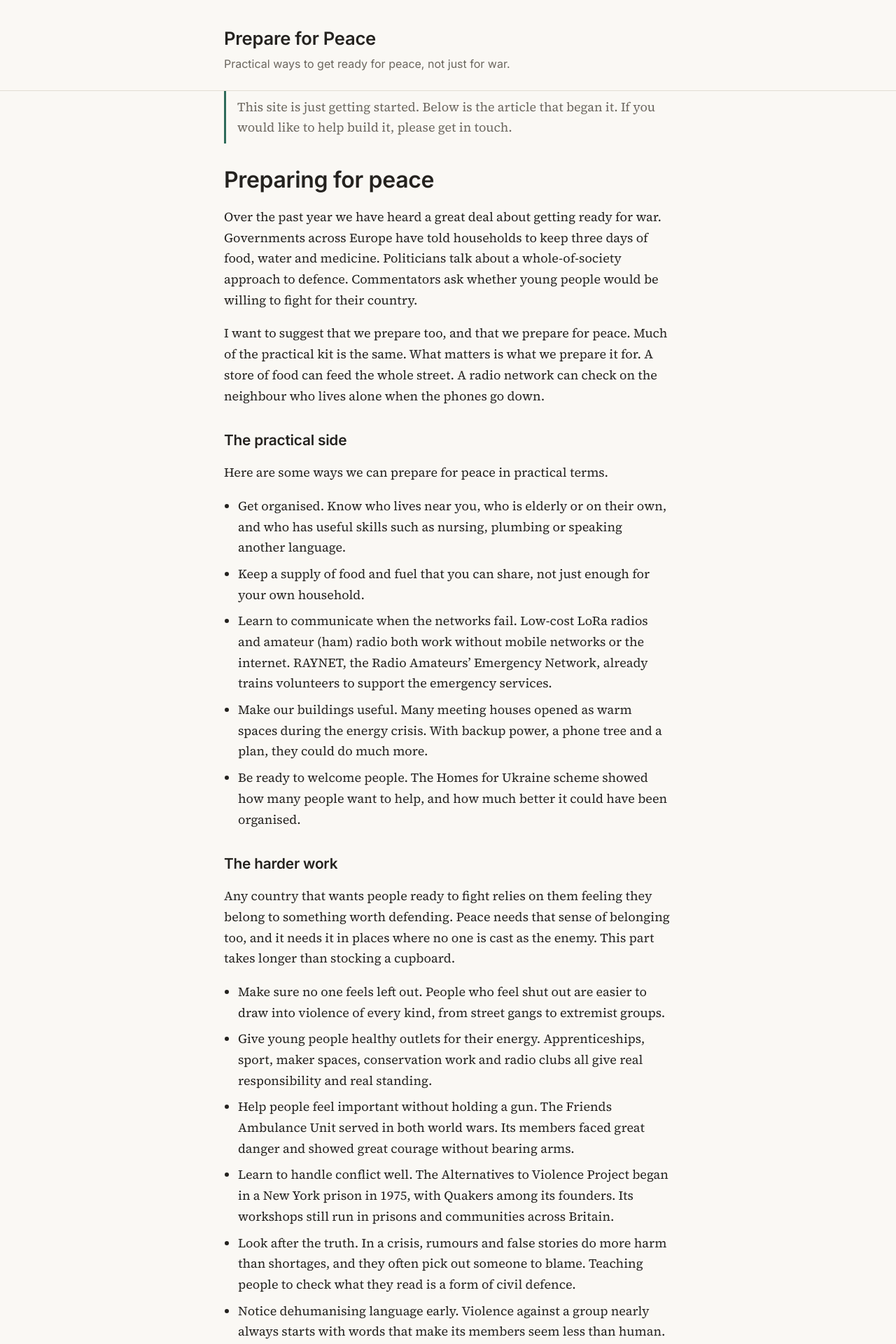
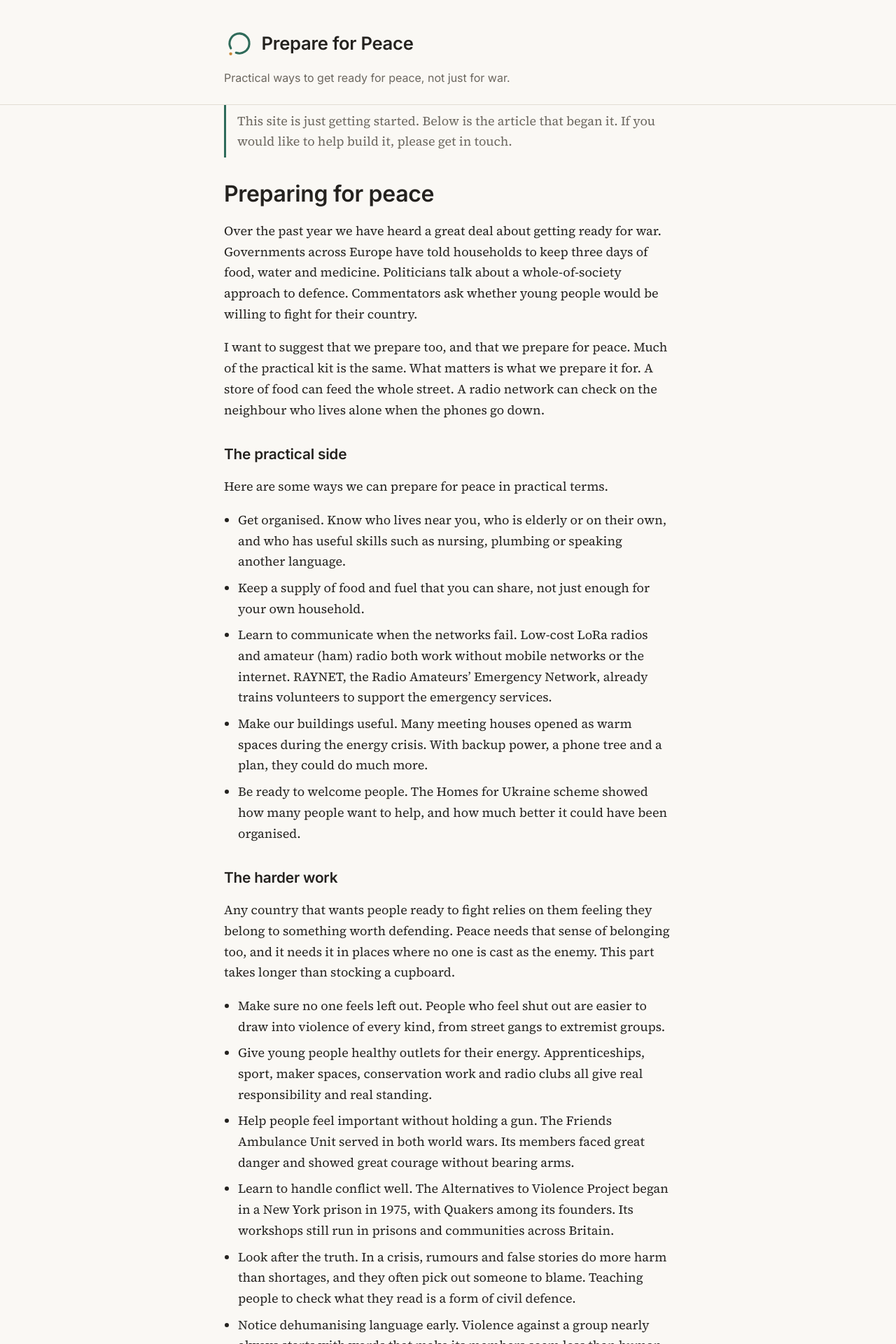
Before and after one commit to bwaymark/prepareforpeace-site, a Jekyll site: the page built from index.md, in a window 1280 px wide. Shown: the top 1920 px of the page at 70% size. Built offline with Jekyll 4.4.1, drawn with Linux system fonts in a browser that asks for light colours.

Commit message:
Add files via upload

```diff
--- a/_layouts/default.html
+++ b/_layouts/default.html
@@ -6,6 +6,9 @@
   <title>{% if page.title %}{{ page.title }} | {% endif %}{{ site.title }}</title>
   <meta name="description" content="{{ page.description | default: site.description }}">
   <link rel="stylesheet" href="{{ '/assets/style.css' | relative_url }}">
+  <link rel="icon" href="{{ '/assets/favicon.svg' | relative_url }}" type="image/svg+xml">
+  <link rel="apple-touch-icon" href="{{ '/assets/icon-180.png' | relative_url }}">
+  <meta property="og:image" content="{{ '/assets/icon-512.png' | absolute_url }}">
   <link rel="preconnect" href="https://fonts.googleapis.com">
   <link rel="preconnect" href="https://fonts.gstatic.com" crossorigin>
   <link href="https://fonts.googleapis.com/css2?family=Source+Serif+4:opsz,wght@8..60,400;8..60,600&family=Inter:wght@400;600&display=swap" rel="stylesheet">
@@ -13,7 +16,7 @@
 <body>
   <header class="site-header">
     <div class="wrap">
-      <a class="brand" href="{{ '/' | relative_url }}">{{ site.title }}</a>
+      <a class="brand" href="{{ '/' | relative_url }}"><img src="{{ '/assets/logo.svg' | relative_url }}" alt="" width="44" height="44">{{ site.title }}</a>
       <p class="tagline">{{ site.description }}</p>
     </div>
   </header>
```
